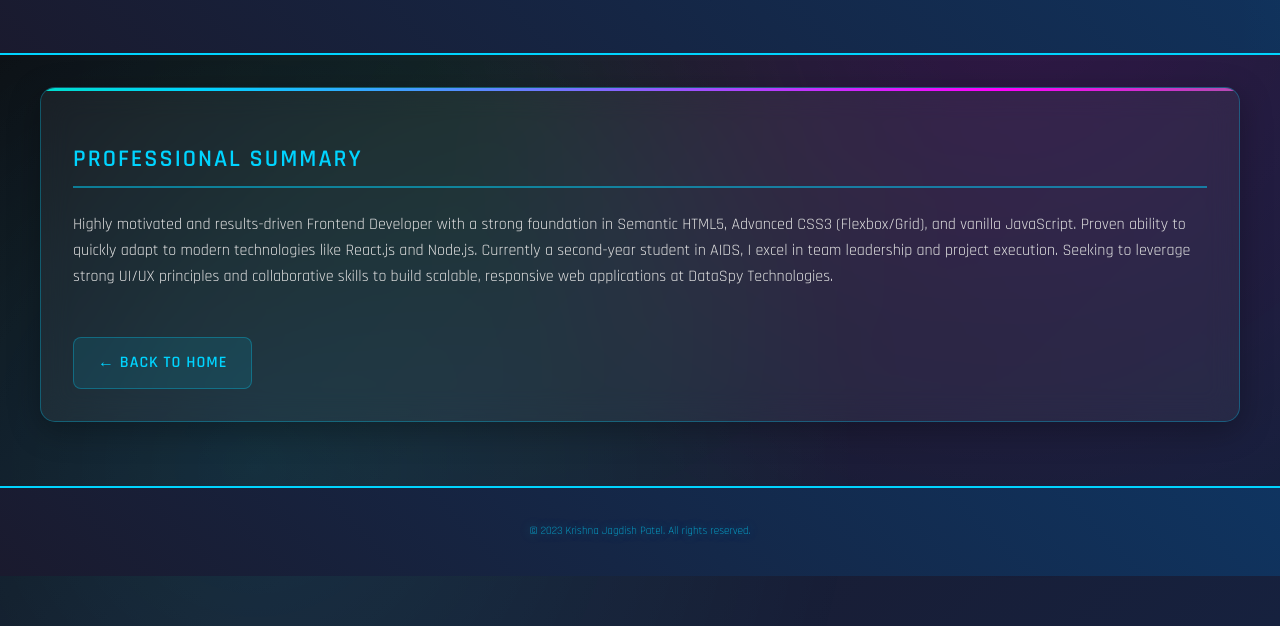
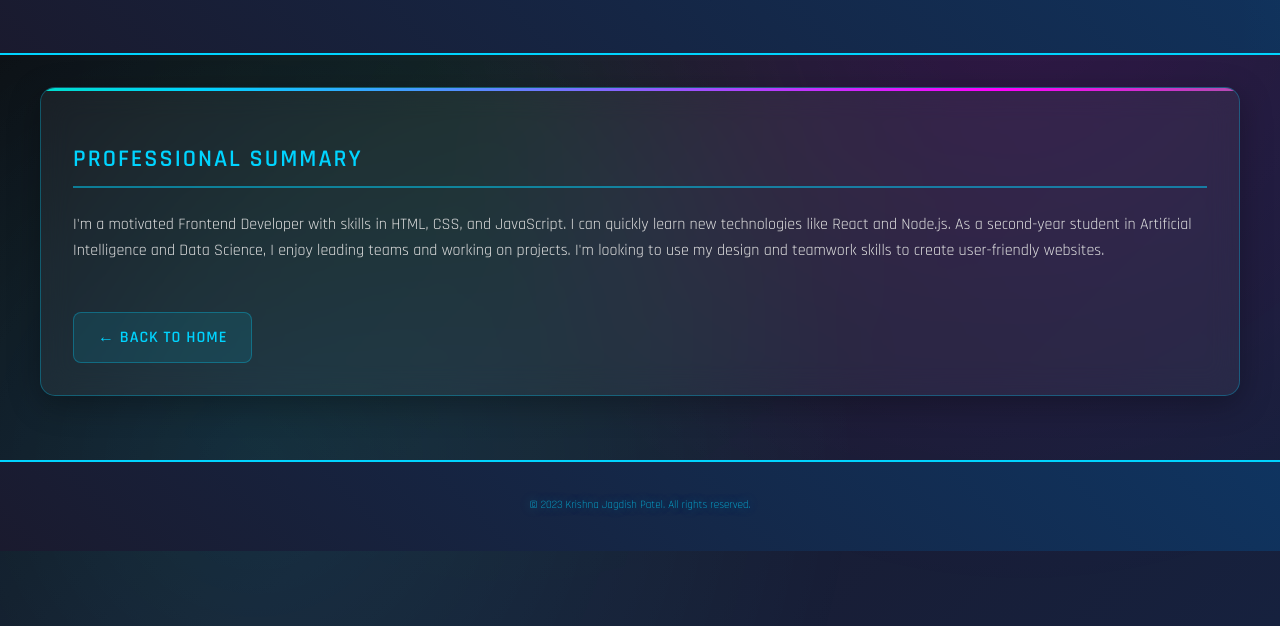
Before and after one commit to krishnaa1926-bit/port, a plain HTML site: page index.html in a window 1280 px wide. Both pictures are taken after a click on the link 178 px from the left and 1046 px from the top of the page. Shown: the part 174-800 px from the top of the page. Drawn offline with Linux system fonts and the light colour scheme.

Commit message:
Update index.html

```diff
--- a/index.html
+++ b/index.html
@@ -578,7 +578,7 @@
     <div class="container" id="content-sections">
         <div class="section" id="summary">
             <h2>Professional Summary</h2>
-            <p>Highly motivated and results-driven Frontend Developer with a strong foundation in Semantic HTML5, Advanced CSS3 (Flexbox/Grid), and vanilla JavaScript. Proven ability to quickly adapt to modern technologies like React.js and Node.js. Currently a second-year student in AIDS, I excel in team leadership and project execution. Seeking to leverage strong UI/UX principles and collaborative skills to build scalable, responsive web applications at DataSpy Technologies.</p>
+            <p>I'm a motivated Frontend Developer with skills in HTML, CSS, and JavaScript. I can quickly learn new technologies like React and Node.js. As a second-year student in Artificial Intelligence and Data Science, I enjoy leading teams and working on projects. I'm looking to use my design and teamwork skills to create user-friendly websites.</p>
         </div>
         <div class="section" id="skills">
             <h2>Technical Skills</h2>
```
